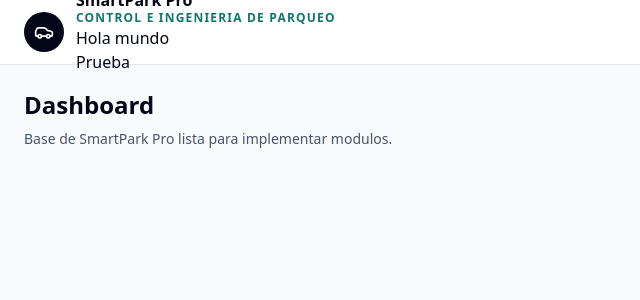
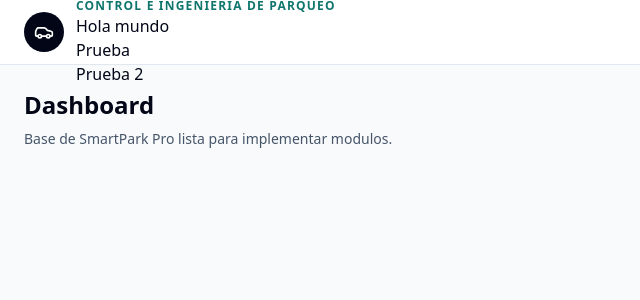
Before and after one commit to Jsuarez320/SmartPark-Pro, a React (Vite) app in the folder Frontend/: page / in a window 1280 px wide. Shown: the top 300 px of the page, without its empty margins (0-640 px from the left). Built offline with nearby package versions, Linux system fonts and the light colour scheme.

Commit message:
feat: add additional test paragraph to Header component

```diff
--- a/Frontend/src/layout/Header.tsx
+++ b/Frontend/src/layout/Header.tsx
@@ -15,6 +15,7 @@ export function Header() {
             </p>
             <p>Hola mundo</p>
             <p>Prueba</p>
+            <p>Prueba 2</p>
           </div>
         </div>
       </div>
```
